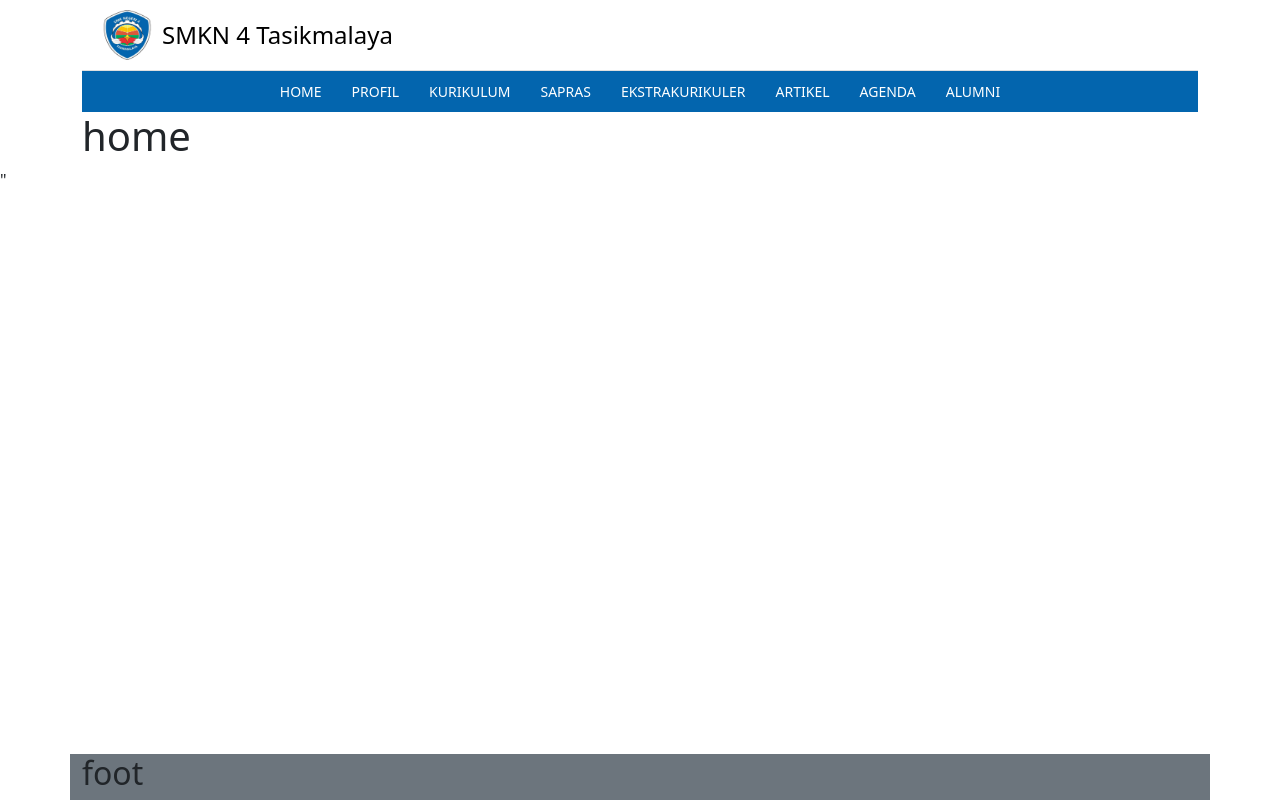
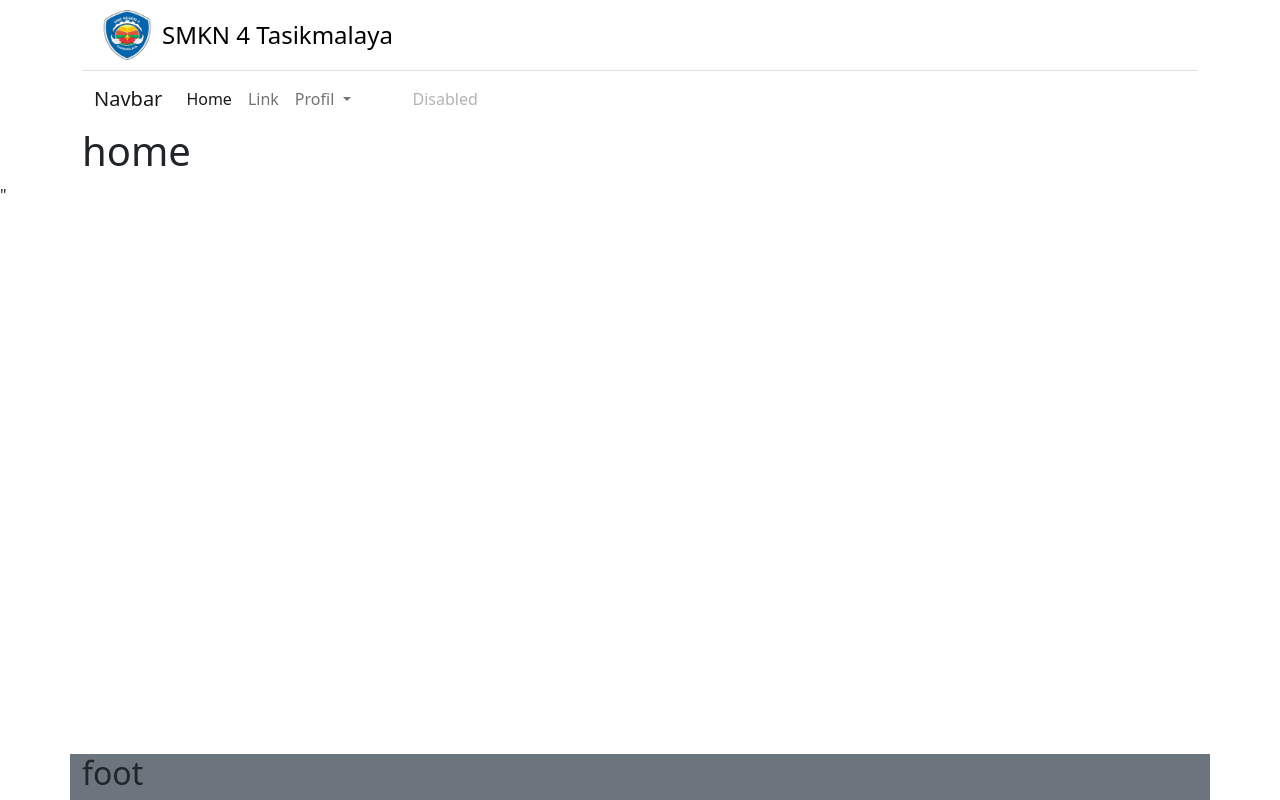
Before and after one commit to Rayival/Web-Sekolah, a Nuxt app: page / in a window 1280 px wide. Built offline with nearby package versions, Linux system fonts and the light colour scheme.

Commit message:
Add files via upload

```diff
--- a/components/Header.vue
+++ b/components/Header.vue
@@ -1,11 +1,4 @@
 <template>
-    <div class="header">
-    <div class="title">
-        <img src="~/assets/LOGO-SMK4.png" alt="logo SMKN 4" width="50"/>
-            <h1> SMKN 4 Tasikmalaya</h1>
-    </div>
-    </div>
-    <!-- <template>
     <div class="header">
         <div class="title">
             <img src="~/assets/LOGO-SMK4.png" alt="logo SMKN 4" width="50" />
@@ -57,6 +50,7 @@ function openDropdown() {
 
 <style scoped>
 .header {
+
     display: flex;
     align-items: center;
     justify-content: space-between;
@@ -104,54 +98,4 @@ function openDropdown() {
 .open {
     height: 100px;
 }
-</style> -->
-
-
-        <div class="nav">
-            <a href="#">HOME</a>
-            <a href="#">PROFIL<i class="fas fa-caret-down"></i></a>
-            <a href="#">KURIKULUM<i class="fas fa-caret-down"></i></a>
-            <a href="#">SAPRAS</a>
-            <a href="#">EKSTRAKURIKULER</a>
-            <a href="#">ARTIKEL</a>
-            <a href="#">AGENDA</a>
-            <a href="#">ALUMNI<i class="fas fa-caret-down"></i></a>
-        </div>
-</template>
-
-  <style scoped>
-        .header {
-            display: flex;
-            align-items: center;
-            justify-content: space-between;
-            padding: 10px 20px;
-            border-bottom: 1px solid #e0e0e0;
-        }
-        .header img {
-            height: 50px;
-        }
-        .header .title {
-            display: flex;
-            align-items: center;
-        }
-        .header .title h1 {
-            margin: 0 0 0 10px;
-            font-size: 24px;
-            color: #000000;
-        }
-        .nav {
-            display: flex;
-            justify-content: center;
-            padding: 10px 0;
-            background-color: #0365AE;
-        }
-        .nav a {
-            margin: 0 15px;
-            text-decoration: none;
-            color: #ffffff;
-            font-size: 14px;
-        }
-        .nav a:hover {
-            text-decoration: underline;
-        }
-  </style>
+</style>
```
